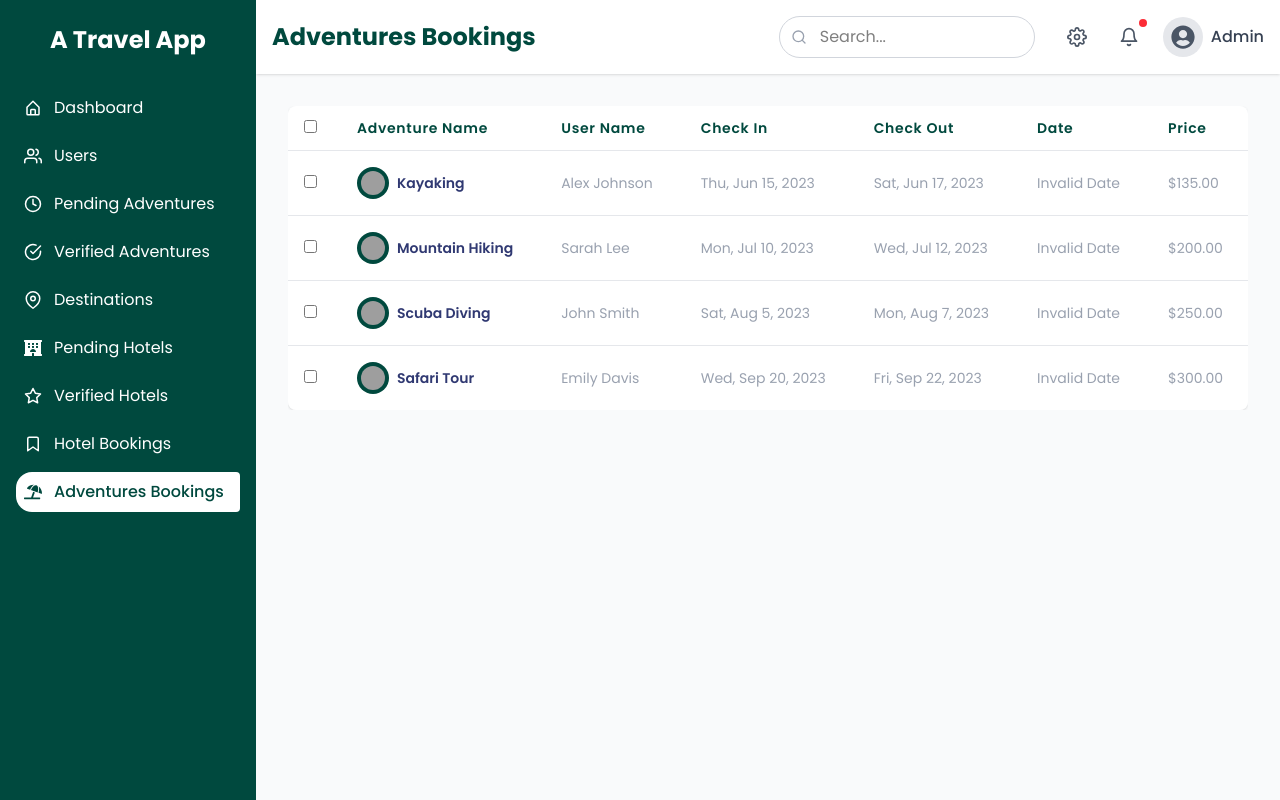
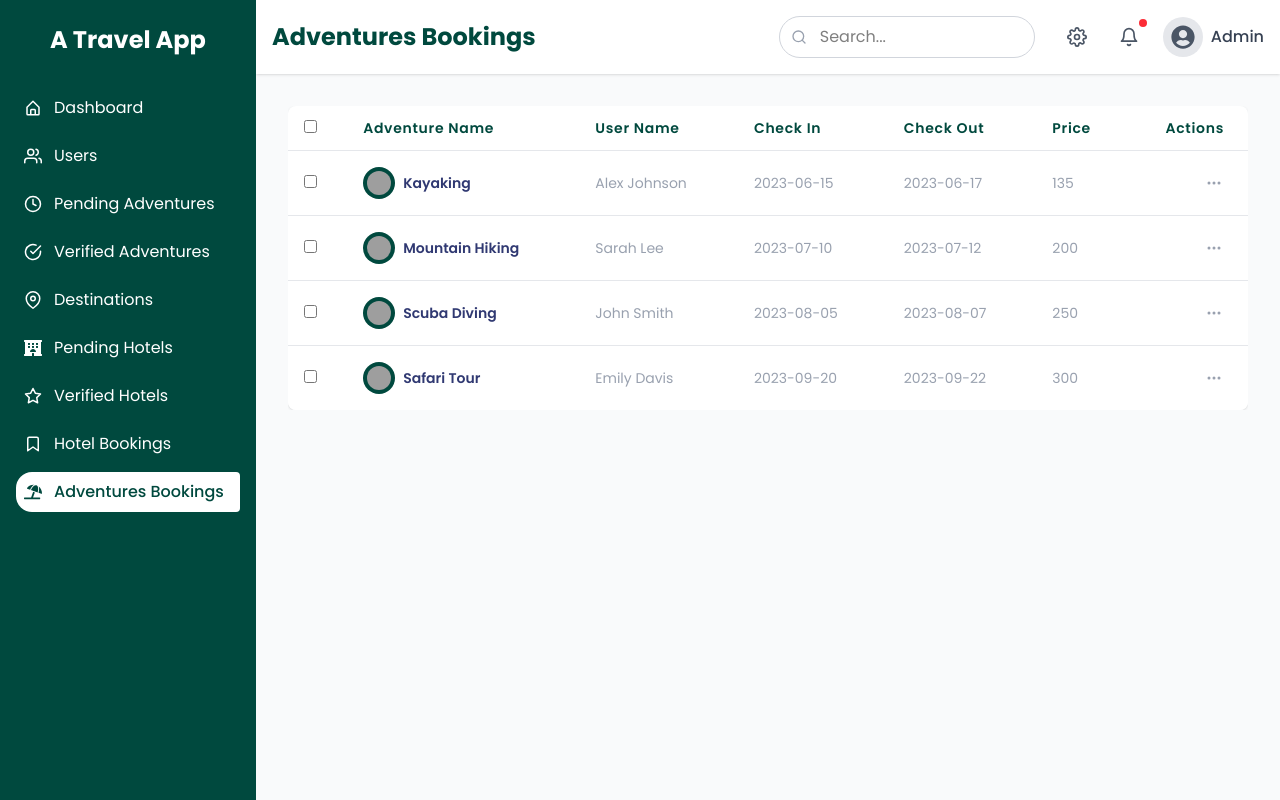
Before and after one commit to ummerfarook905/Travel-app-admin-panel, a React (Vite) app: page /adventure-bookings in a window 1280 px wide. Built offline with nearby package versions, Linux system fonts and the light colour scheme; sample sign-in values are in the browser's storage; grey boxes are pictures that could not be loaded.

Commit message:
updated adventures booking

```diff
--- a/src/pages/AdventuresBooking.jsx
+++ b/src/pages/AdventuresBooking.jsx
@@ -5,7 +5,6 @@ import Table from '../components/Table';
 import {
   cancelBooking,
   confirmBooking,
-  deleteBooking
 } from '../redux/adventuresSlice';
 
 const AdventuresBooking = () => {
@@ -23,51 +22,22 @@ const AdventuresBooking = () => {
       return () => clearTimeout(timer);
     }
   }, [location, navigate]);
-
-  const formatDate = (dateString) => {
-    const options = {
-      year: 'numeric',
-      month: 'short',
-      day: 'numeric',
-      weekday: 'short'
-    };
-    return new Date(dateString).toLocaleDateString('en-US', options);
-  };
-
-  const formatSimpleDate = (dateString) => {
-    const options = {
-      year: 'numeric',
-      month: 'short',
-      day: 'numeric'
-    };
-    return new Date(dateString).toLocaleDateString('en-US', options);
-  };
-
   const headers = [
     { key: 'adventureName', label: 'Adventure Name' },
     { key: 'userName', label: 'User Name' },
     {
       key: 'checkIn',
       label: 'Check In',
-      render: (date) => formatDate(date)
     },
     {
       key: 'checkOut',
       label: 'Check Out',
-      render: (date) => formatDate(date)
     },
-    {
-      key: 'bookingDate',
-      label: 'Date',
-      render: (date) => formatSimpleDate(date)
-    },
+
     {
       key: 'price',
       label: 'Price',
-      render: (price) => `$${Number(price).toLocaleString('en-US', {
-        minimumFractionDigits: 2,
-        maximumFractionDigits: 2
-      })}`
+
     },
 
   ];
@@ -79,43 +49,41 @@ const AdventuresBooking = () => {
   };
 
   const handleCancel = (booking) => {
-    if (window.confirm(`Cancel ${booking.userName}'s booking for ${booking.adventureName}?`)) {
-      dispatch(cancelBooking({ id: booking.id }));
-    }
+
+    dispatch(cancelBooking({ id: booking.id }));
+            return `Booking ${booking.id}  cancelled.`;
+
   };
 
   const handleConfirm = (booking) => {
     dispatch(confirmBooking({ id: booking.id }));
+        return `Booking ${booking.id} confirmed.`;
+
   };
 
-  const handleDelete = (booking) => {
-    if (window.confirm(`Permanently delete this booking record?`)) {
-      dispatch(deleteBooking({ id: booking.id }));
-    }
-  };
 
   const actions = [
-    {
-      label: 'View Details',
-      handler: handleViewDetails
-    },
+
     {
       label: 'Confirm',
       variant: 'success',
       handler: handleConfirm,
-      showCondition: (booking) => booking.status !== 'confirmed'
-    },
+      requireConfirmation: true,
+      confirmationMessage: 'Are you sure you want to Confirm this hotel booking?',
+      confirmationVariant: 'success', // This will make the dialog green
+     },
     {
       label: 'Cancel',
       variant: 'warning',
       handler: handleCancel,
-      showCondition: (booking) => booking.status !== 'cancelled'
-    },
-    {
-      label: 'Delete',
-      variant: 'danger',
-      handler: handleDelete
-    }
+      variant: "danger",
+      requireConfirmation: true,
+      confirmationMessage: 'Are you sure you want to cancel this Adventure booking?',
+     },
+      {
+        label: 'View Details',
+        handler: handleViewDetails
+      },
   ];
 
   return (
```
